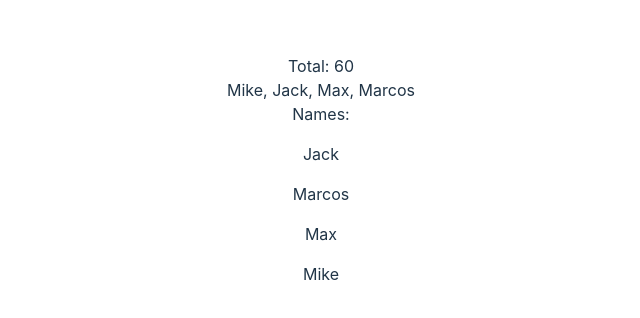
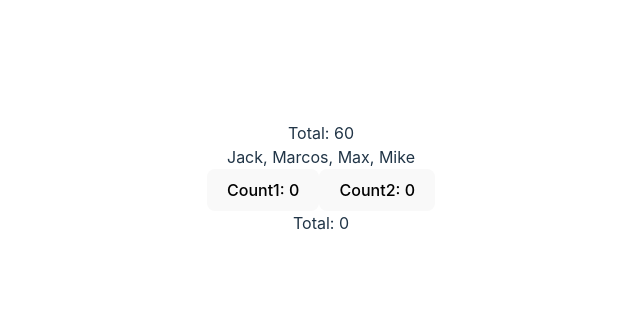
Before and after one commit to danielcalvolopez/reducer-practice, a React (Vite) app: page / in a window 1280 px wide. Shown: the part 222-540 px from the top of the page, without its empty margins (319-959 px from the left). Built offline with nearby package versions, Linux system fonts and the light colour scheme.

Commit message:
usecallback usage scenario

```diff
--- /dev/null
+++ b/src/components/useCallback/SortedList.jsx
@@ -0,0 +1,13 @@
+import { useMemo } from "react";
+
+const SortedList = ({ list, sortFunction }) => {
+  console.log("SortedList render");
+  const sortedList = useMemo(() => {
+    console.log("Running sort");
+    return [...list].sort(sortFunction);
+  }, [list, sortFunction]);
+
+  return <div>{sortedList.join(", ")}</div>;
+};
+
+export default SortedList;
--- a/src/components/useMemo/Numbers.jsx
+++ b/src/components/useMemo/Numbers.jsx
@@ -1,4 +1,5 @@
-import { useState, useMemo } from "react";
+import { useState, useMemo, useCallback } from "react";
+import SortedList from "../useCallback/SortedList";
 
 const Numbers = () => {
   const [numbers] = useState([10, 20, 30]);
@@ -10,18 +11,29 @@ const Numbers = () => {
 
   const [names] = useState(["Mike", "Jack", "Max", "Marcos"]);
 
-  const sortedNames = useMemo(() => [...names].sort(), [names]);
+  //   const sortedNames = useMemo(() => [...names].sort(), [names]);
+
+  // NO NEED TO USE USEMEMO (SIMPLE CALCULATIONS)
+
+  const [count1, setCount1] = useState(0);
+  const [count2, setCount2] = useState(0);
+
+  const totalCount = count1 + count2;
+
+  const sortFunction = useCallback(
+    (string1, string2) => string1.localeCompare(string2),
+    []
+  );
 
   return (
     <div>
       <div>Total: {total}</div>
-      <div>{names.join(", ")}</div>
-      <div>
-        Names:
-        {sortedNames.map((name, index) => (
-          <p key={index}>{name}</p>
-        ))}
-      </div>
+
+      <SortedList sortFunction={sortFunction} list={names} />
+
+      <button onClick={() => setCount1(count1 + 1)}>Count1: {count1}</button>
+      <button onClick={() => setCount2(count2 + 1)}>Count2: {count2}</button>
+      <div>Total: {totalCount}</div>
     </div>
   );
 };
--- a/src/main.jsx
+++ b/src/main.jsx
@@ -1,10 +1,6 @@
-import React from 'react'
-import ReactDOM from 'react-dom/client'
-import App from './App'
-import './index.css'
+import React from "react";
+import ReactDOM from "react-dom/client";
+import App from "./App";
+import "./index.css";
 
-ReactDOM.createRoot(document.getElementById('root')).render(
-  <React.StrictMode>
-    <App />
-  </React.StrictMode>
-)
+ReactDOM.createRoot(document.getElementById("root")).render(<App />);
```
